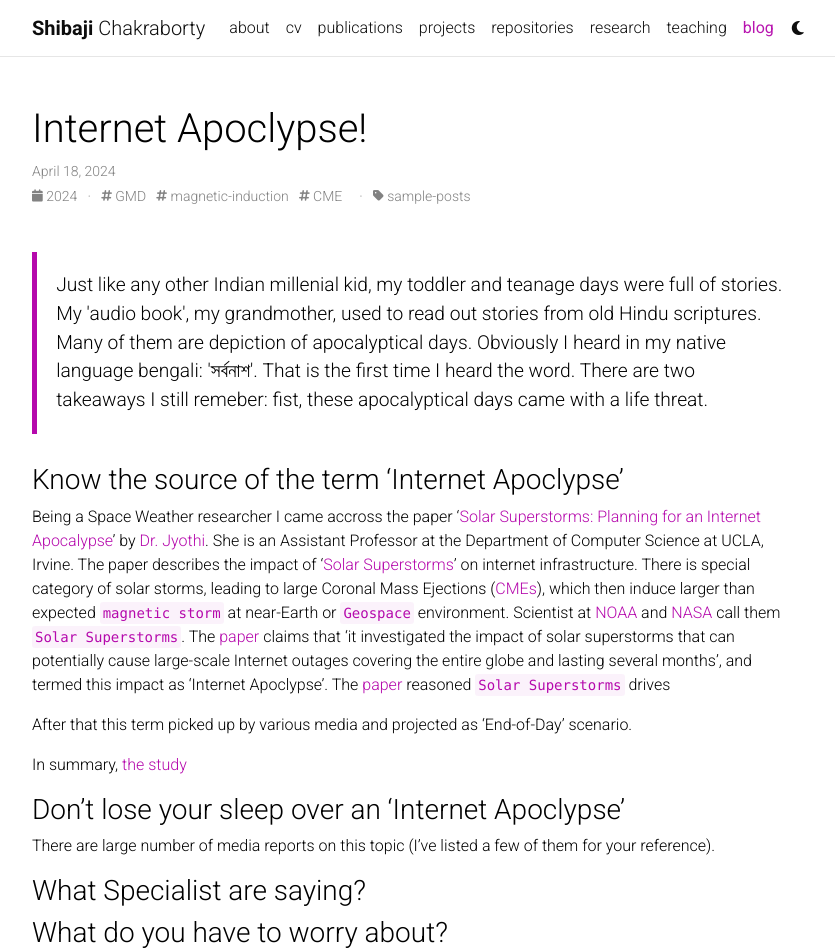
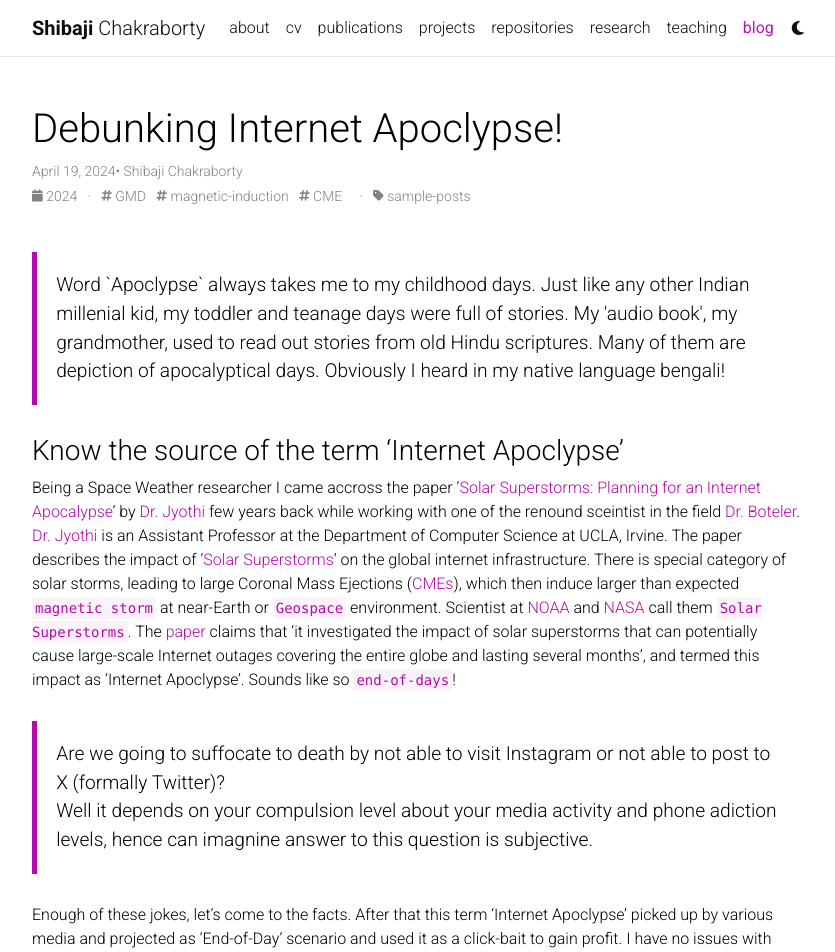
Before and after one commit to shibaji7/shibaji7.github.io, a Jekyll site: the page built from _posts/2024-04-18-internet-apoclypse.md, in a window 1280 px wide and 1400 px high. Shown: the top 952 px of the window, without its empty margins (223-1058 px from the left). Built offline with Jekyll 4.4.1, drawn with Linux system fonts in a browser that asks for light colours; full-size pictures stand in for the smaller copies a plugin makes; comment, search, counter and statistics services are not loaded; a style sheet for code colours, icons or effects is not loaded; some of the changed text lies outside the part shown.

Commit message:
Updated Blogposts

```diff
--- a/_posts/2024-04-18-internet-apoclypse.md
+++ b/_posts/2024-04-18-internet-apoclypse.md
@@ -1,22 +1,33 @@
 ---
 layout: post
-title:  Internet Apoclypse!
-date:   2024-04-18 16:00:00
+author: Shibaji Chakraborty
+title:  Debunking Internet Apoclypse!
+date:   2024-04-19 16:00:00
 description: The question is not 'If' but 'When'!
 tags: GMD magnetic-induction CME
 categories: sample-posts
 featured: true
 thumbnail: assets/img/induction.png
+editor: Subhasish Sarkar
 ---
 <blockquote>
-Just like any other Indian millenial kid, my toddler and teanage days were full of stories. My 'audio book', my grandmother, used to read out stories from old Hindu scriptures. Many of them are depiction of apocalyptical days. Obviously I heard in my native language bengali: 'সর্বনাশ'. That is the first time I heard the word. There are two takeaways I still remeber: fist, these apocalyptical days came with a life threat.
+Word  `Apoclypse` always takes me to my childhood days. Just like any other Indian millenial kid, my toddler and teanage days were full of stories. My 'audio book', my grandmother, used to read out stories from old Hindu scriptures. Many of them are depiction of apocalyptical days. Obviously I heard in my native language bengali!
 </blockquote>
 
 ### Know the source of the term 'Internet Apoclypse'
-Being a Space Weather researcher I came accross the paper '[Solar Superstorms: Planning for an Internet Apocalypse](https://ics.uci.edu/~sabdujyo/papers/sigcomm21-cme.pdf)' by [Dr. Jyothi](https://ics.uci.edu/~sabdujyo/). She is an Assistant Professor at the Department of Computer Science at UCLA, Irvine. The paper describes the impact of '[Solar Superstorms](https://agupubs.onlinelibrary.wiley.com/doi/full/10.1029/2018JA026425)' on internet infrastructure. There is special category of solar storms, leading to large Coronal Mass Ejections ([CMEs](2024-04-16-solar-burps.md)), which then induce larger than expected `magnetic storm` at near-Earth or `Geospace` environment. Scientist at [NOAA](https://www.noaa.gov/) and [NASA](https://www.nasa.gov/) call them `Solar Superstorms`. The [paper](https://ics.uci.edu/~sabdujyo/papers/sigcomm21-cme.pdf) claims that 'it investigated the impact of solar superstorms that can potentially cause large-scale Internet
-outages covering the entire globe and lasting several months', and termed this impact as 'Internet Apoclypse'. The [paper](https://ics.uci.edu/~sabdujyo/papers/sigcomm21-cme.pdf) reasoned `Solar Superstorms` drives
+Being a Space Weather researcher I came accross the paper '[Solar Superstorms: Planning for an Internet Apocalypse](https://ics.uci.edu/~sabdujyo/papers/sigcomm21-cme.pdf)' by [Dr. Jyothi](https://ics.uci.edu/~sabdujyo/) few years back while working with one of the renound sceintist in the field [Dr. Boteler](). [Dr. Jyothi](https://ics.uci.edu/~sabdujyo/) is an Assistant Professor at the Department of Computer Science at UCLA, Irvine. The paper describes the impact of '[Solar Superstorms](https://agupubs.onlinelibrary.wiley.com/doi/full/10.1029/2018JA026425)' on the global internet infrastructure. There is special category of solar storms, leading to large Coronal Mass Ejections ([CMEs](2024-04-16-solar-burps.md)), which then induce larger than expected `magnetic storm` at near-Earth or `Geospace` environment. Scientist at [NOAA](https://www.noaa.gov/) and [NASA](https://www.nasa.gov/) call them `Solar Superstorms`. The [paper](https://ics.uci.edu/~sabdujyo/papers/sigcomm21-cme.pdf) claims that 'it investigated the impact of solar superstorms that can potentially cause large-scale Internet outages covering the entire globe and lasting several months', and termed this impact as 'Internet Apoclypse'. Sounds like so `end-of-days`!
 
-After that this term picked up by various media and projected as 'End-of-Day' scenario.
+> Are we going to suffocate to death by not able to visit Instagram or not able to post to X (formally Twitter)?
+>
+> Well it depends on your compulsion level about your media activity and phone adiction levels, hence can imagnine answer to this question is subjective.
+
+Enough of these jokes, let's come to the facts. After that this term 'Internet Apoclypse' picked up by various media and projected as 'End-of-Day' scenario and used it as a click-bait to gain profit. I have no issues with their buisness model, untill they are reporting it correctly. Having said that, it is not only their fault, I guess, us humans like to think, discuss, and fantasize these extereme events.
+
+> But the question remains:
+> * Does it really going to hapend?
+> * Is there any mitigatation or disaster management plans?
+
+
 
 In summary, [the study](https://ics.uci.edu/~sabdujyo/papers/sigcomm21-cme.pdf)
 
```
Also changed, not shown: _pages/blog.md (+1 -0 lines), _posts/2024-04-09-about-me.md (+1 -0 lines), _posts/2024-04-11-eclipse-glass.md (+1 -0 lines), _posts/2024-04-16-solar-burps.md (+21 -16 lines).
